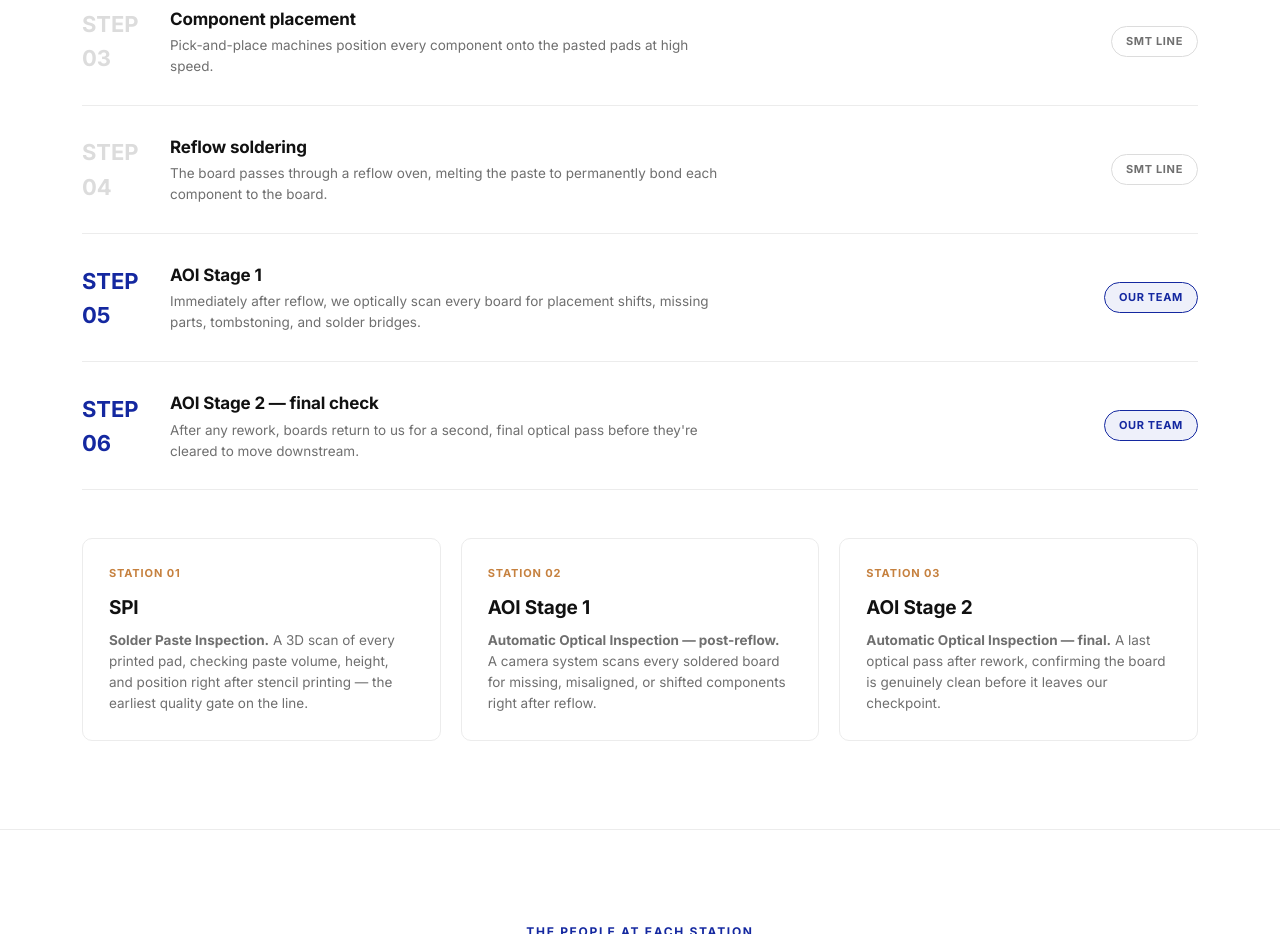
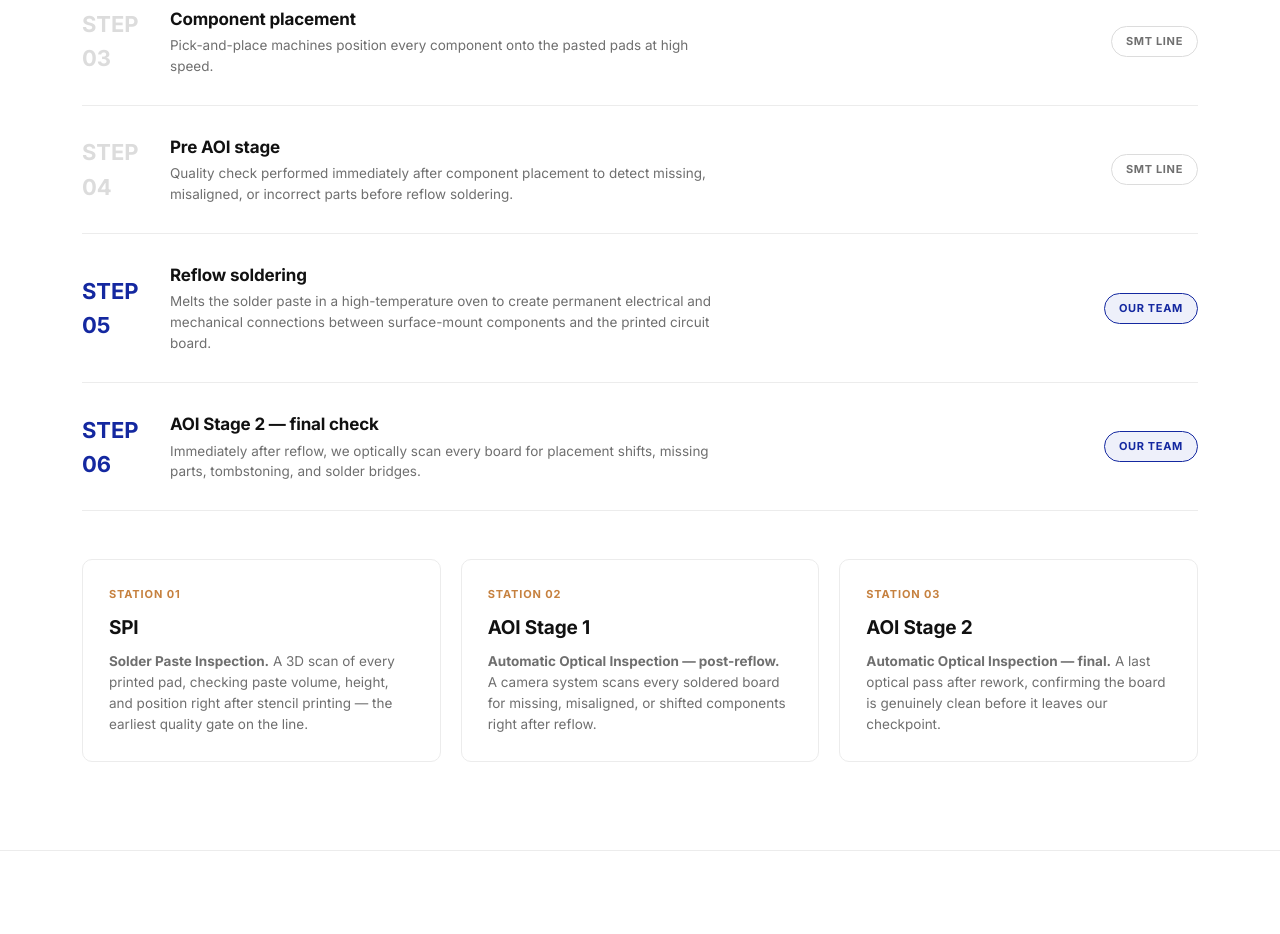
Before and after one commit to AOITEAM-TECH/bharatfih-aoi-team, a plain HTML site: page portfolio.html in a window 1280 px wide. Shown: the part 2600-3534 px from the top of the page. Drawn offline with Linux system fonts and the light colour scheme.

Commit message:
Update portfolio.html

```diff
--- a/portfolio.html
+++ b/portfolio.html
@@ -161,8 +161,8 @@
       <div class="flow-step">
         <div class="step-idx">STEP 04</div>
         <div class="step-body">
-          <h4>Reflow soldering</h4>
-          <p>The board passes through a reflow oven, melting the paste to permanently bond each component to the board.</p>
+          <h4>Pre AOI stage</h4>
+          <p>Quality check performed immediately after component placement to detect missing, misaligned, or incorrect parts before reflow soldering.</p>
         </div>
         <div class="step-tag">SMT line</div>
       </div>
@@ -170,8 +170,8 @@
       <div class="flow-step owned">
         <div class="step-idx">STEP 05</div>
         <div class="step-body">
-          <h4>AOI Stage 1</h4>
-          <p>Immediately after reflow, we optically scan every board for placement shifts, missing parts, tombstoning, and solder bridges.</p>
+          <h4>Reflow soldering</h4>
+          <p>Melts the solder paste in a high-temperature oven to create permanent electrical and mechanical connections between surface-mount components and the printed circuit board.</p>
         </div>
         <div class="step-tag">Our team</div>
       </div>
@@ -180,7 +180,7 @@
         <div class="step-idx">STEP 06</div>
         <div class="step-body">
           <h4>AOI Stage 2 — final check</h4>
-          <p>After any rework, boards return to us for a second, final optical pass before they're cleared to move downstream.</p>
+          <p>Immediately after reflow, we optically scan every board for placement shifts, missing parts, tombstoning, and solder bridges.</p>
         </div>
         <div class="step-tag">Our team</div>
       </div>
```
